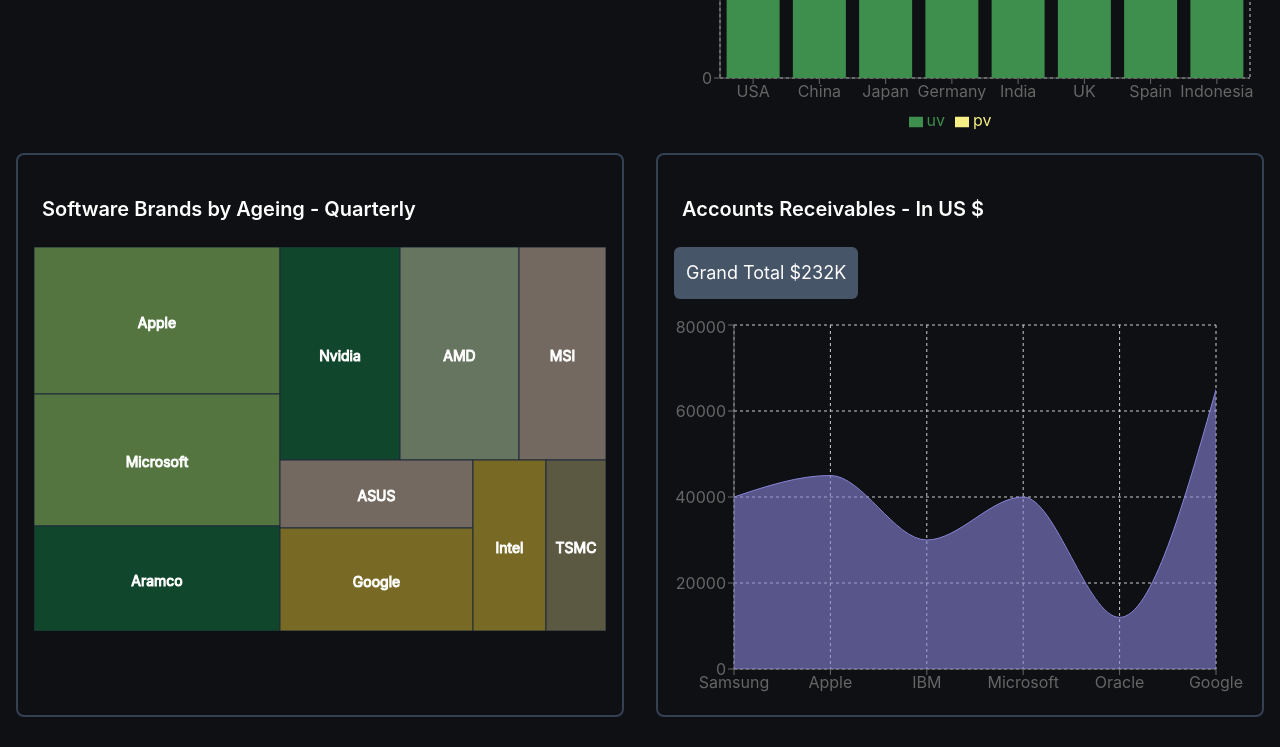
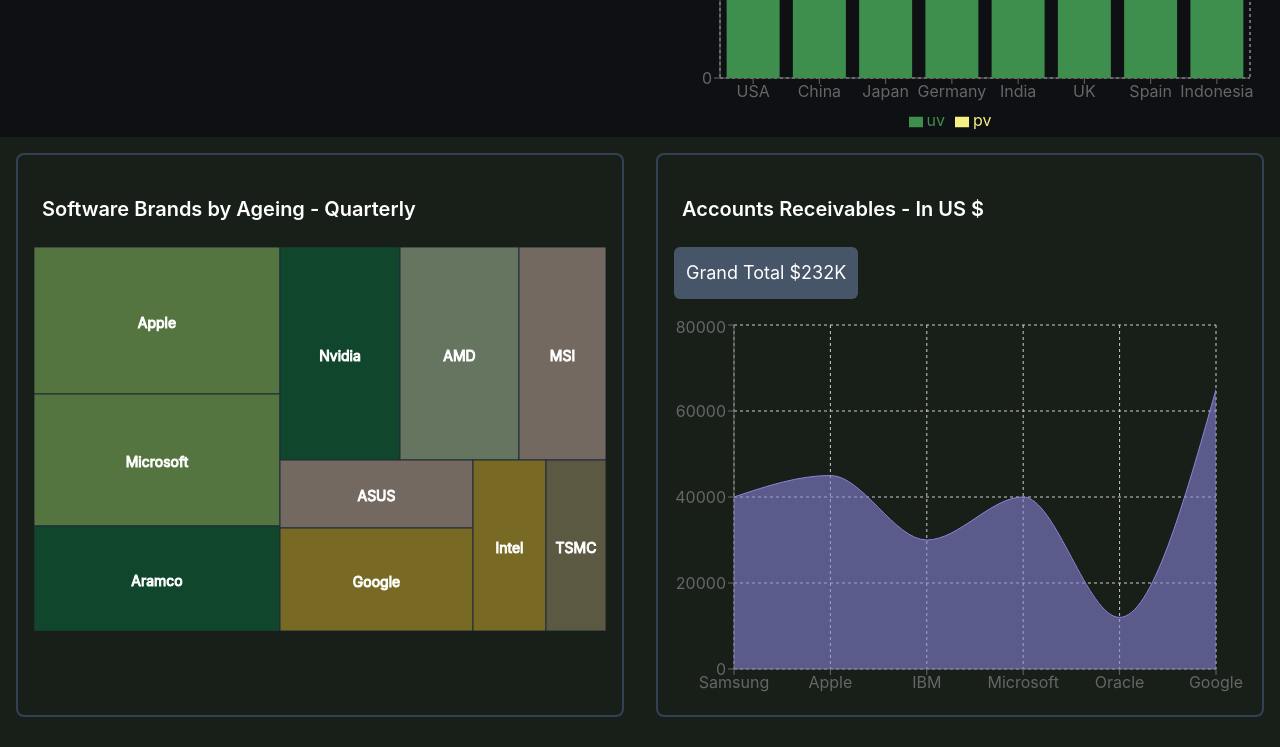
Before and after one commit to expertdeveloperkamlesh/hexalytics, a React (Create React App) app: page / in a window 1280 px wide. Shown: the part 1080-1827 px from the top of the page. Built offline with nearby package versions, Linux system fonts and the light colour scheme.

Commit message:
fix all ui

```diff
--- a/src/index.css
+++ b/src/index.css
@@ -4,9 +4,14 @@
 /* *{
   border: 1px solid red;
 } */
-.section1,.section2,.section3{
+.section1{
   background-color: rgb(15, 16, 19);
 }
+/* 24,31,25 */
+.section2,.section3{
+  background-color: rgb(24, 31, 25);
+}
+
 .barchart{
   color: white !important;
 }
```
Also changed, not shown: src/Components/Main.jsx (+8 -0 lines).
